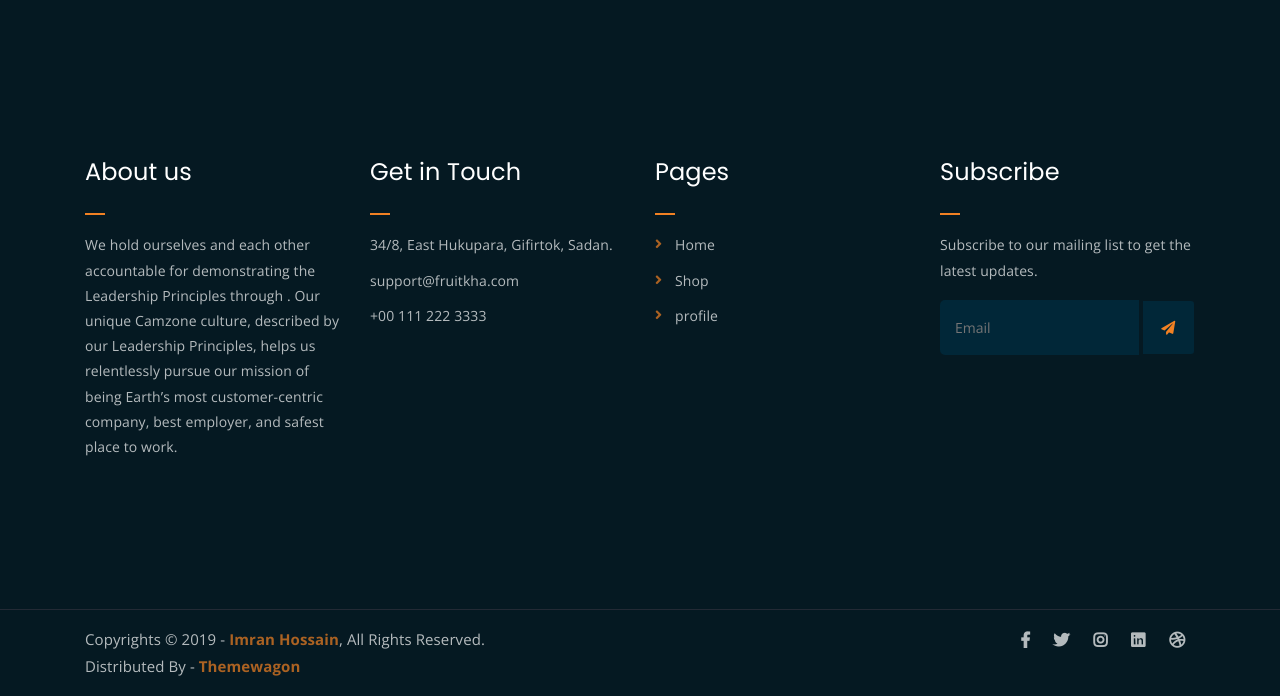
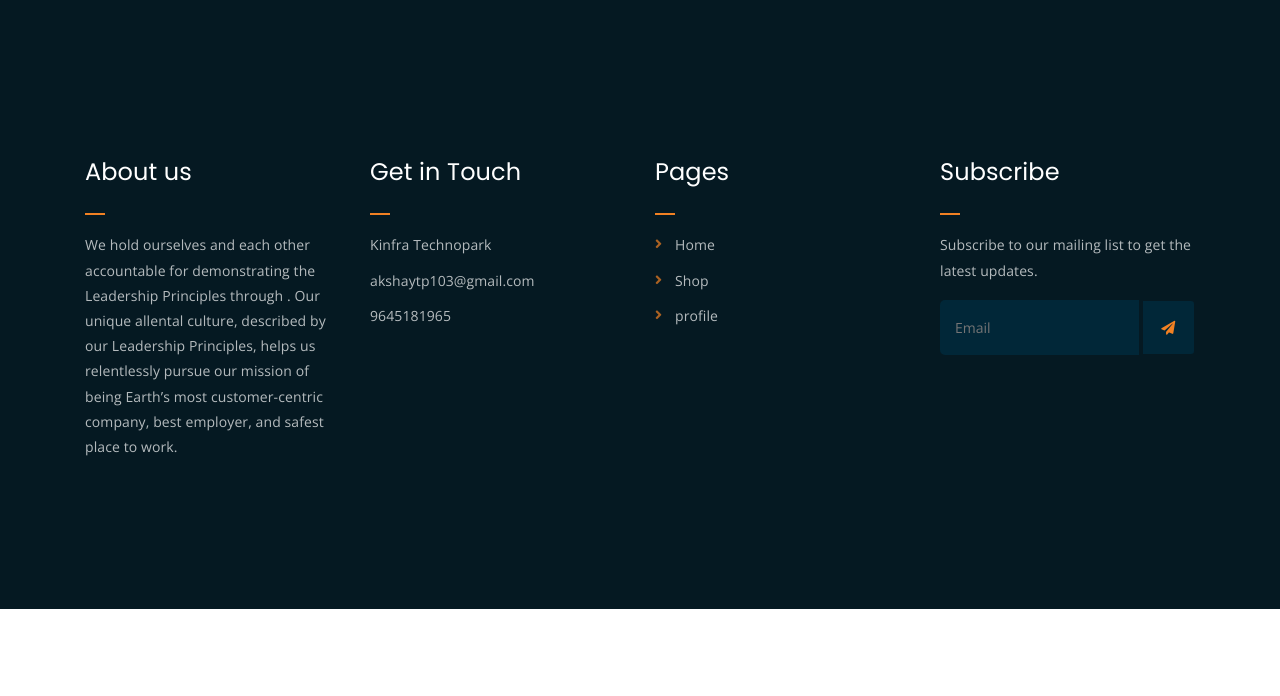
Before and after one commit to akshaytp103/allental, a Django app: page / in a window 1280 px wide. Shown: the part 4338-5034 px from the top of the page. After the commit the page ends 4947 px from the top, so only its background shows below. Run offline with Django 4.2, Linux system fonts and the light colour scheme; data that the repository does not hold is empty; some libraries are stand-ins or nearby versions.

Commit message:
template error fixed

```diff
--- a/Templates/admin/admin.html
+++ b/Templates/admin/admin.html
@@ -33,7 +33,7 @@
       <div class="sidenav-header d-flex justify-content-center">
 
         <a class="navbar-brand m-0" href=" https://demos.creative-tim.com/argon-dashboard/pages/dashboard.html " target="_blank">
-          <img src="{% static 'admin/assets/img/logocam.JPG '%}" class="navbar-brand-img h-100" style="width: 100px; height: 80px;" alt="main_logo">
+          <img src="{% static 'admin/assets/img/logocam.JPG '%}" class="navbar-brand-img h-100" style="width: 100px; height: 80px;" alt="Allental">
         </a>
       </div>
       <hr class="horizontal dark mt-0">
@@ -139,7 +139,7 @@
       <div class="card shadow-lg">
         <div class="card-header pb-0 pt-3 ">
           <div class="float-start">
-            <h5 class="mt-3 mb-0">Camzone Configurator</h5>
+            <h5 class="mt-3 mb-0">allental Configurator</h5>
             <p>See our dashboard options.</p>
           </div>
           <div class="float-end mt-4">
--- a/Templates/base.html
+++ b/Templates/base.html
@@ -8,7 +8,7 @@
     <!-- Bootstrap CSS -->
     <link href="https://cdn.jsdelivr.net/npm/bootstrap@5.1.3/dist/css/bootstrap.min.css" rel="stylesheet" integrity="sha384-1BmE4kWBq78iYhFldvKuhfTAU6auU8tT94WrHftjDbrCEXSU1oBoqyl2QvZ6jIW3" crossorigin="anonymous">
 
-    <title>camzone</title>
+    <title>Allental</title>
   </head>
   <body>
     {% block content %}
--- a/Templates/product_details.html
+++ b/Templates/product_details.html
@@ -69,16 +69,16 @@
 							</div>
 							<!-- <span class="review-no">41 reviews</span> -->
 						</div>
-						<p class="product-description">Senectus enim minim sociosqu delectus posuere.</p>
+						<p class="product-description">{{item.description}}</p>
 						<h4 class="price">current price: <span>₹{{item.price}}</span></h4>
 						<!-- <p class="vote"><strong>91%</strong> of buyers enjoyed this product! <strong>(87 votes)</strong></p> -->
 						<form action="{% url 'add_cart' item.id %}" method="POST">
 							{% csrf_token %}
 							{% if item.variation_set.all %}
-					 		<div class="colors col-md-3">color
+					 		<div class="colors col-md-3">size
 								<select name="color" class="form-control" required>
 									<option value="" disabled selected>Select</option>
-									{% for i in item.variation_set.color %}
+									{% for i in item.variation_set.size %}
 									<option value="{{ i.variation_value | lower}}">{{ i.variation_value | capfirst}}</option>
 									{%endfor%}
 								</select>
--- a/Templates/userbase.html
+++ b/Templates/userbase.html
@@ -203,16 +203,16 @@
 				<div class="col-lg-3 col-md-6">
 					<div class="footer-box about-widget">
 						<h2 class="widget-title">About us</h2>
-						<p>We hold ourselves and each other accountable for demonstrating the Leadership Principles through . Our unique Camzone culture, described by our Leadership Principles, helps us relentlessly pursue our mission of being Earth’s most customer-centric company, best employer, and safest place to work.</p>
+						<p>We hold ourselves and each other accountable for demonstrating the Leadership Principles through . Our unique allental culture, described by our Leadership Principles, helps us relentlessly pursue our mission of being Earth’s most customer-centric company, best employer, and safest place to work.</p>
 					</div>
 				</div>
 				<div class="col-lg-3 col-md-6">
 					<div class="footer-box get-in-touch">
 						<h2 class="widget-title">Get in Touch</h2>
 						<ul>
-							<li>34/8, East Hukupara, Gifirtok, Sadan.</li>
-							<li>support@fruitkha.com</li>
-							<li>+00 111 222 3333</li>
+							<li>Kinfra Technopark</li>
+							<li>akshaytp103@gmail.com</li>
+							<li>9645181965</li>
 						</ul>
 					</div>
 				</div>
@@ -241,30 +241,7 @@
 	</div>
 	<!-- end footer-->
 
-	<!-- copyright -->
-	<div class="copyright">
-		<div class="container">
-			<div class="row">
-				<div class="col-lg-6 col-md-12">
-					<p>Copyrights &copy; 2019 - <a href="https://imransdesign.com/">Imran Hossain</a>,  All Rights Reserved.<br>
-						Distributed By - <a href="https://themewagon.com/">Themewagon</a>
-					</p>
-				</div>
-				<div class="col-lg-6 text-right col-md-12">
-					<div class="social-icons">
-						<ul>
-							<li><a href="#" target="_blank"><i class="fab fa-facebook-f"></i></a></li>
-							<li><a href="#" target="_blank"><i class="fab fa-twitter"></i></a></li>
-							<li><a href="#" target="_blank"><i class="fab fa-instagram"></i></a></li>
-							<li><a href="#" target="_blank"><i class="fab fa-linkedin"></i></a></li>
-							<li><a href="#" target="_blank"><i class="fab fa-dribbble"></i></a></li>
-						</ul>
-					</div>
-				</div>
-			</div>
-		</div>
-	</div>
-	<!-- end copyright -->
+
 
 	<!-- jquery -->
 	<script src="{% static 'assets/js/jquery-1.11.3.min.js' %}"></script>
```
Also changed, not shown: Templates/admin/admindash.html (+10 -43 lines), adminapp/views.py (+9 -1 lines).
